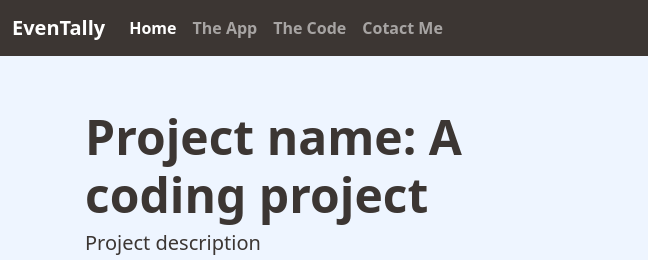
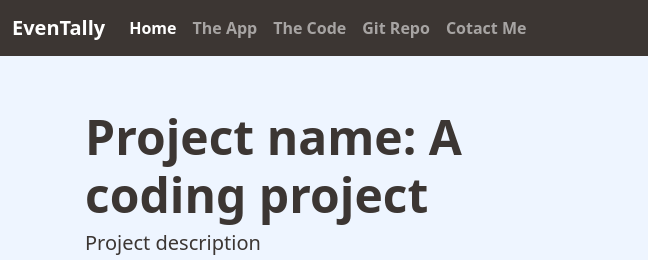
Before and after one commit to victor1127/EvenTally, a plain HTML site: page index.html in a window 1280 px wide. Shown: the top 260 px of the page, 0-648 px from the left. Drawn offline with nearby package versions, Linux system fonts and the light colour scheme.

Commit message:
adding a "git repo" to the nav bar

```diff
--- a/index.html
+++ b/index.html
@@ -36,6 +36,9 @@
                         </li>
                         <li class="nav-item">
                             <a class="nav-link" href="code.html">The Code</a>
+                        </li>
+                        <li class="nav-item">
+                            <a class="nav-link" href="https://github.com/victor1127/EvenTally.git" target="_blank">Git Repo</a>
                         </li>
                         <li class="nav-item">
                             <a class="nav-link" href="about.html">Cotact Me</a>
```
